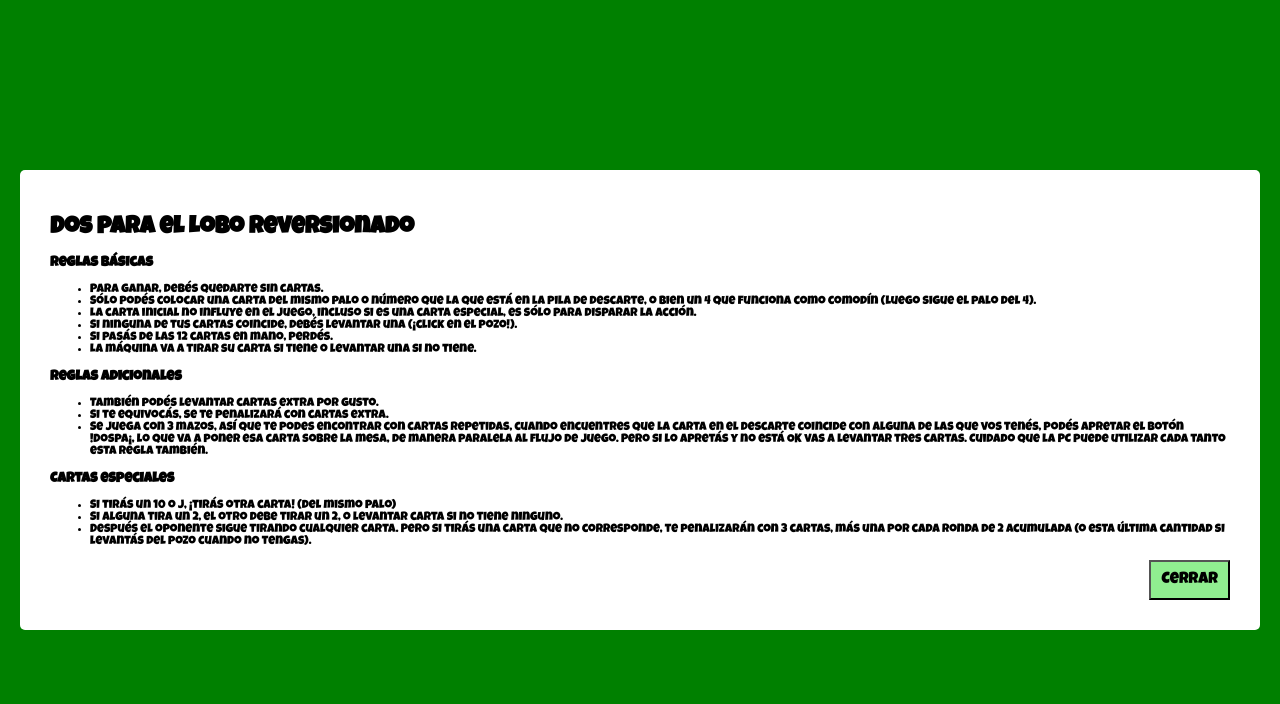
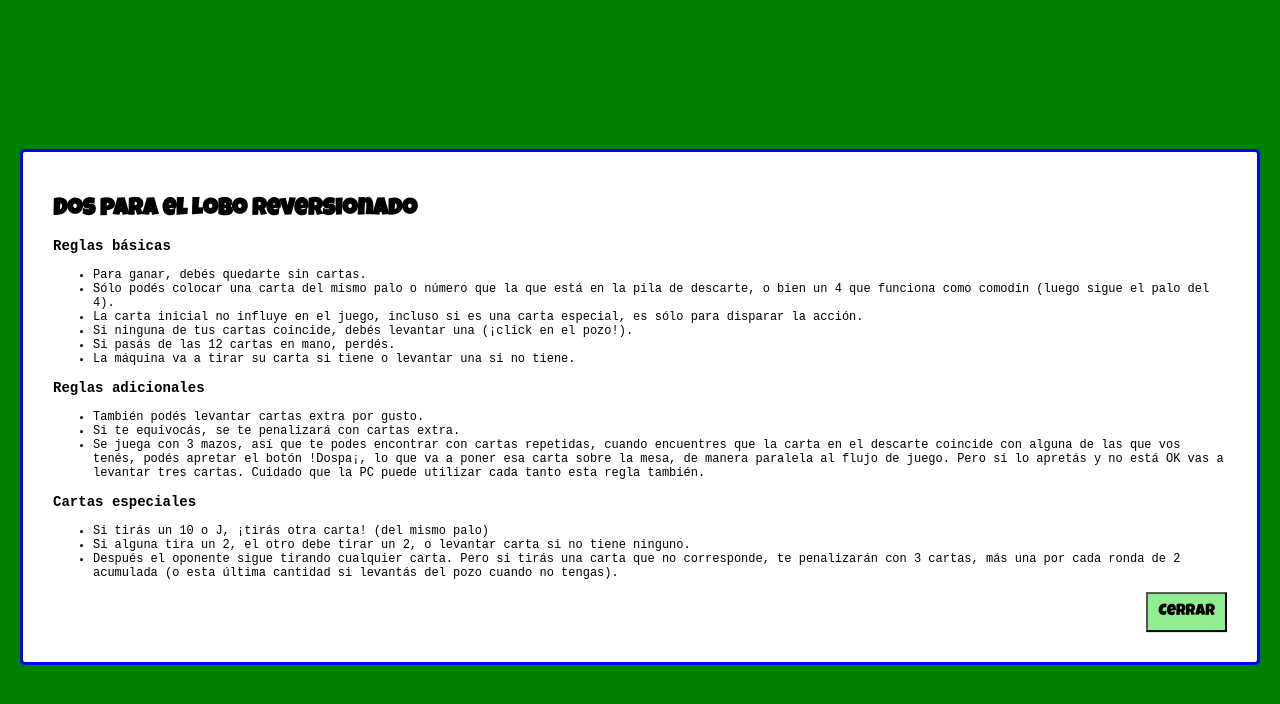
Before and after one commit to MarianoBF/dospa, a plain HTML site: page index.html in a window 1280 px wide. Both pictures are taken after a click on the button "Mostrar Reglas". Drawn offline with Linux system fonts and the light colour scheme.

Commit message:
adjust modal styling

```diff
--- a/styles.css
+++ b/styles.css
@@ -157,7 +157,7 @@ body {
   height: 5rem;
   width: 5rem;
   opacity: 1;
-  background: #FFF;
+  background: #fff;
   margin: 10px 0;
   border: 3px dashed black;
 }
@@ -184,9 +184,10 @@ body {
   transition: all 0.3s ease;
   top: 0;
   left: 0;
-  display: flex;
+  /* display: flex;
   align-items: center;
-  justify-content: center;
+  justify-content: center; */
+  overflow-y: scroll;
 }
 
 .openModal {
@@ -203,6 +204,12 @@ body {
   padding: 30px;
   font-size: 12px;
   margin: 20px;
+  border: 3px solid blue;
+}
+
+.modalContainer > h3,
+.modalContainer > ul > li {
+  font-family: "Courier New", Courier, monospace;
 }
 
 .modalClose {
@@ -215,9 +222,7 @@ body {
   background: lightgreen;
 }
 
-
 @media (min-width: 768px) {
-
   .menu {
     height: 25vh;
     margin: 25px;
@@ -245,7 +250,7 @@ body {
     text-align: unset;
     width: unset;
   }
-  .auxButton{
+  .auxButton {
     margin: 15px;
   }
 
@@ -286,4 +291,8 @@ body {
     height: 25vh;
     justify-content: space-around;
   }
+
+  .modalContainer {
+    transform: translateY(25%);
+  }
 }
```
